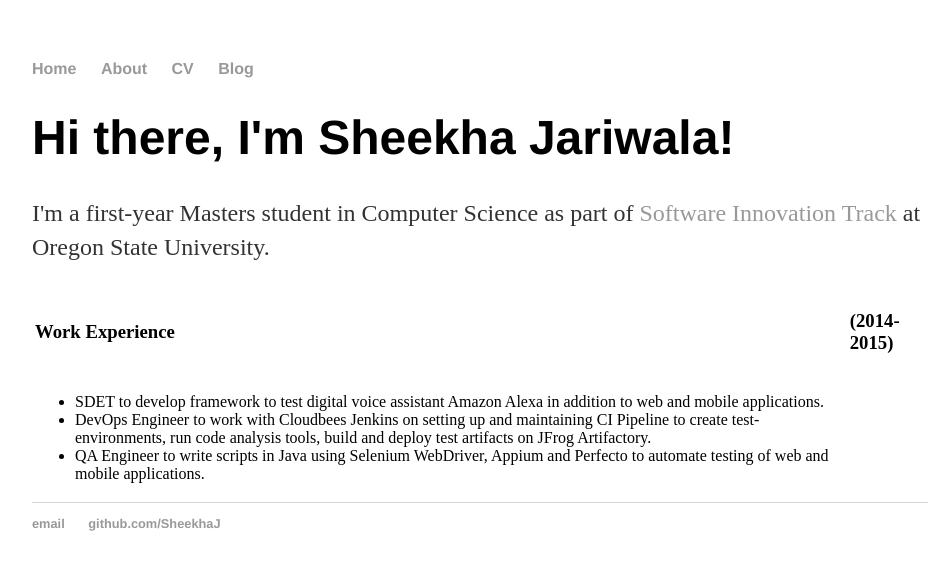
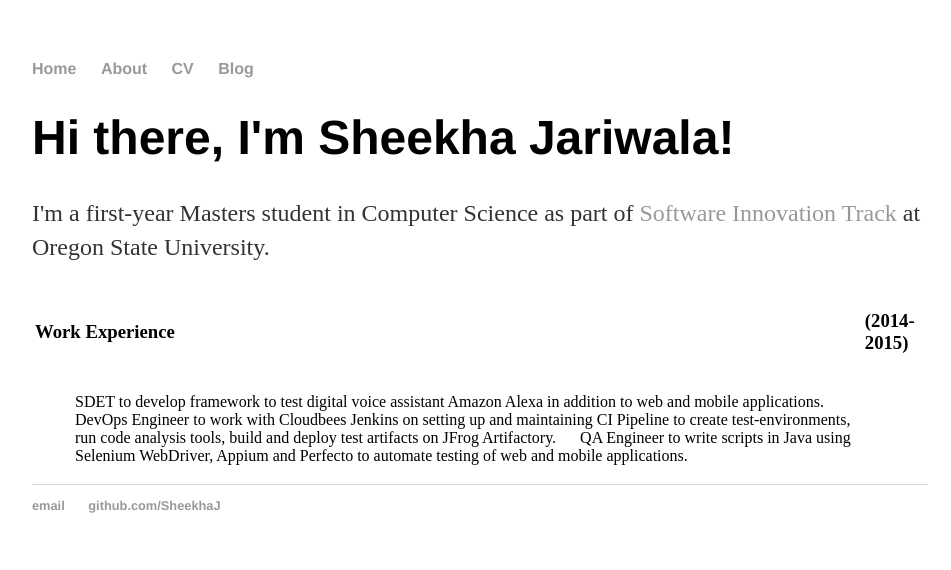
Before and after one commit to SheekhaJ/SheekhaJ.github.io, a Jekyll site: the page built from index.html, in a window 1280 px wide. Shown: the top 570 px of the page, without its empty margins (160-1111 px from the left). Built offline with Jekyll 4.4.1, drawn with Linux system fonts in a browser that asks for light colours.

Commit message:
Changed css for lists

```diff
--- a/css/main.css
+++ b/css/main.css
@@ -9,6 +9,10 @@ nav ul, footer ul {
     font-weight: bold;
 }
 nav ul li, footer ul li {
+    display: inline;
+    margin-right: 20px;
+}
+ul li {
     display: inline;
     margin-right: 20px;
 }
```
